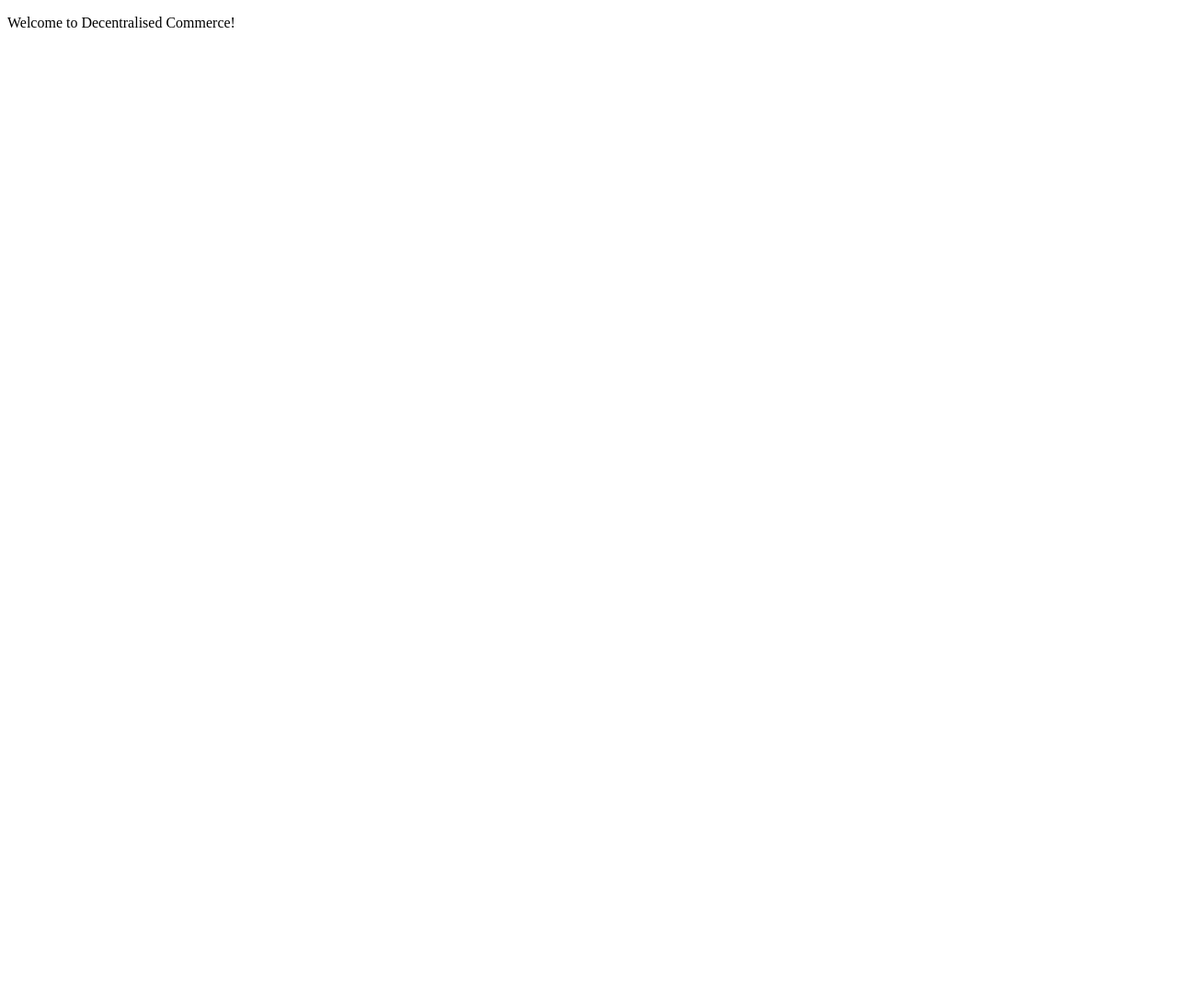
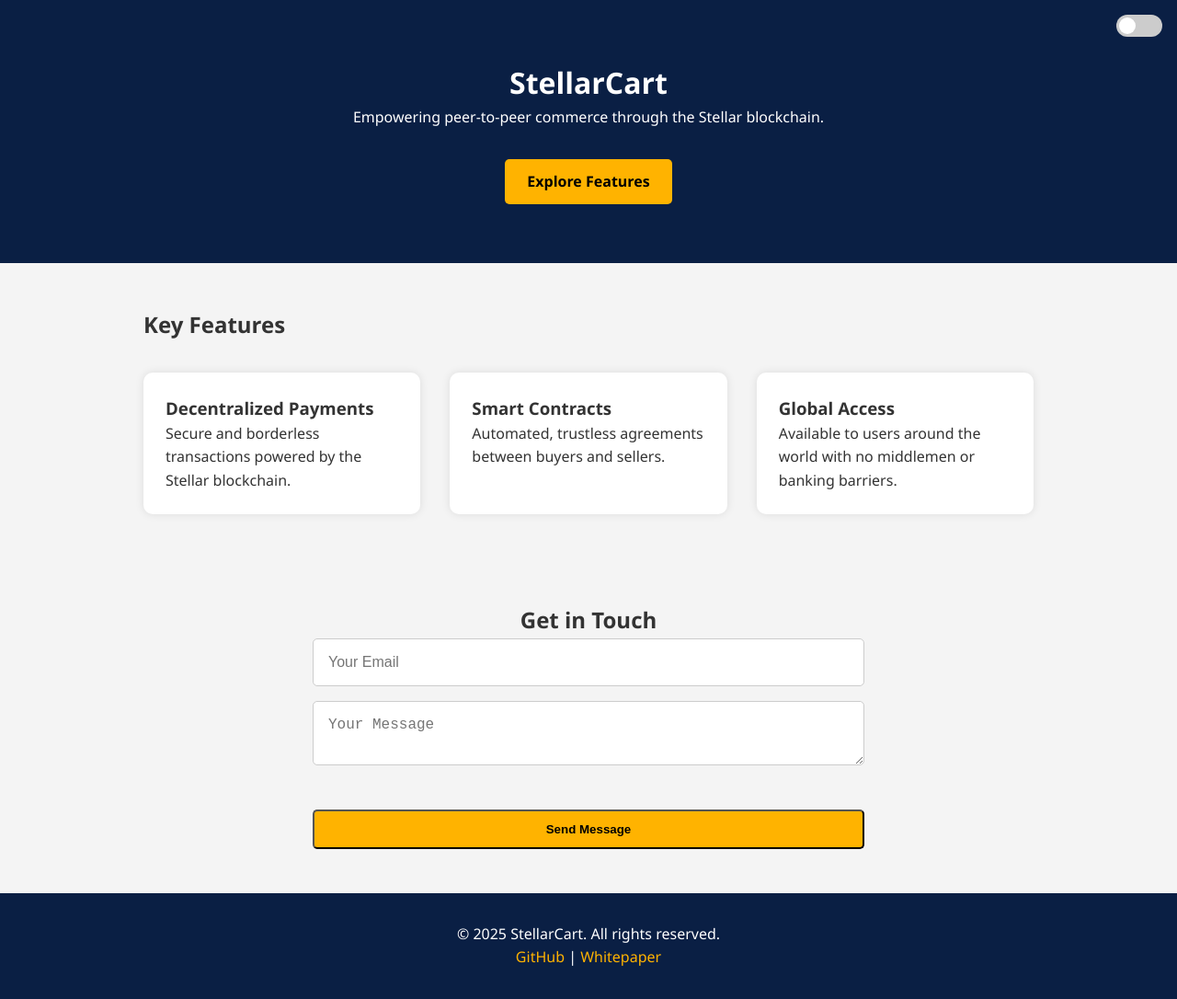
Before and after one commit to edrineasimwe/De-Com, a plain HTML site: page index.html in a window 1280 px wide. Shown: the whole page at 92% size. Before the commit the page ends 800 px from the top, so only its background shows below. Drawn offline with Linux system fonts and the light colour scheme.

Commit message:
Additional Code

```diff
--- a/index.html
+++ b/index.html
@@ -1,13 +1,57 @@
 <!DOCTYPE html>
 <html lang="en">
 <head>
-    <meta charset="UTF-8">
-    <meta name="viewport" content="width=device-width, initial-scale=1.0">
-    <title>Decentralised Commerce</title>
+  <meta charset="UTF-8" />
+  <meta name="viewport" content="width=device-width, initial-scale=1.0" />
+  <title>StellarCart - Decentralized E-Commerce</title>
+  <link rel="stylesheet" href="style.css" />
 </head>
 <body>
+  <div class="theme-toggle">
+    <label class="switch">
+      <input type="checkbox" id="themeSwitcher" />
+      <span class="slider round"></span>
+    </label>
+  </div>
 
-    <p>Welcome to Decentralised Commerce!</p>
+  <header>
+    <h1>StellarCart</h1>
+    <p>Empowering peer-to-peer commerce through the Stellar blockchain.</p>
+    <a href="#features" class="btn">Explore Features</a>
+  </header>
 
+  <section id="features">
+    <h2>Key Features</h2>
+    <div class="feature-grid">
+      <div class="feature">
+        <h3>Decentralized Payments</h3>
+        <p>Secure and borderless transactions powered by the Stellar blockchain.</p>
+      </div>
+      <div class="feature">
+        <h3>Smart Contracts</h3>
+        <p>Automated, trustless agreements between buyers and sellers.</p>
+      </div>
+      <div class="feature">
+        <h3>Global Access</h3>
+        <p>Available to users around the world with no middlemen or banking barriers.</p>
+      </div>
+    </div>
+  </section>
+
+  <section id="contact">
+    <h2>Get in Touch</h2>
+    <form id="contactForm">
+      <input type="email" placeholder="Your Email" required />
+      <textarea placeholder="Your Message" required></textarea>
+      <button type="submit" class="btn">Send Message</button>
+    </form>
+  </section>
+
+  <footer>
+    <p>© 2025 StellarCart. All rights reserved.</p>
+    <p><a href="https://github.com/yourrepo" target="_blank">GitHub</a> | <a href="#">Whitepaper</a></p>
+  </footer>
+
+  <script src="script.js"></script>
 </body>
 </html>
--- /dev/null
+++ b/script.js
@@ -0,0 +1,12 @@
+// Theme toggle
+const switcher = document.getElementById("themeSwitcher");
+switcher.addEventListener("change", () => {
+  document.body.classList.toggle("dark", switcher.checked);
+});
+
+// Contact form submission (placeholder)
+document.getElementById("contactForm").addEventListener("submit", function (e) {
+  e.preventDefault();
+  alert("Thanks for reaching out! We'll get back to you soon.");
+  this.reset();
+});
--- /dev/null
+++ b/style.css
@@ -0,0 +1,172 @@
+/* Global Reset */
+* {
+    box-sizing: border-box;
+    margin: 0;
+    padding: 0;
+    scroll-behavior: smooth;
+  }
+
+  /* Light Theme (default) */
+  body {
+    font-family: 'Segoe UI', sans-serif;
+    line-height: 1.6;
+    background-color: #f4f4f4;
+    color: #333;
+    transition: background 0.3s, color 0.3s;
+  }
+
+  body.dark {
+    background-color: #121212;
+    color: #eee;
+  }
+
+  /* Header */
+  header {
+    background: #0a1f44;
+    color: #fff;
+    text-align: center;
+    padding: 4rem 1rem;
+  }
+
+  body.dark header {
+    background: #1f1f1f;
+  }
+
+  /* Buttons */
+  .btn {
+    display: inline-block;
+    margin-top: 2rem;
+    padding: 0.75rem 1.5rem;
+    background: #ffb300;
+    color: #000;
+    text-decoration: none;
+    font-weight: bold;
+    border-radius: 5px;
+    transition: background 0.3s;
+  }
+
+  .btn:hover {
+    background: #e09e00;
+  }
+
+  /* Feature Section */
+  #features {
+    padding: 3rem 1rem;
+    max-width: 1000px;
+    margin: auto;
+  }
+
+  .feature-grid {
+    display: grid;
+    grid-template-columns: repeat(auto-fit, minmax(250px, 1fr));
+    gap: 2rem;
+    margin-top: 2rem;
+  }
+
+  .feature {
+    background: #fff;
+    padding: 1.5rem;
+    border-radius: 10px;
+    box-shadow: 0 0 10px rgba(0,0,0,0.1);
+  }
+
+  body.dark .feature {
+    background: #1e1e1e;
+    box-shadow: 0 0 10px rgba(255,255,255,0.05);
+  }
+
+  /* Contact Form */
+  #contact {
+    padding: 3rem 1rem;
+    text-align: center;
+  }
+
+  form {
+    max-width: 600px;
+    margin: 0 auto;
+    display: flex;
+    flex-direction: column;
+    gap: 1rem;
+  }
+
+  input, textarea {
+    padding: 1rem;
+    border: 1px solid #ccc;
+    border-radius: 5px;
+    font-size: 1rem;
+  }
+
+  body.dark input, body.dark textarea {
+    background: #2a2a2a;
+    border-color: #555;
+    color: #fff;
+  }
+
+  /* Footer */
+  footer {
+    text-align: center;
+    padding: 2rem 1rem;
+    background: #0a1f44;
+    color: #fff;
+  }
+
+  body.dark footer {
+    background: #1f1f1f;
+  }
+
+  footer a {
+    color: #ffb300;
+    text-decoration: none;
+  }
+
+  /* Theme Toggle */
+  .theme-toggle {
+    position: absolute;
+    top: 1rem;
+    right: 1rem;
+  }
+
+  .switch {
+    position: relative;
+    display: inline-block;
+    width: 50px;
+    height: 24px;
+  }
+
+  .switch input {
+    opacity: 0;
+    width: 0;
+    height: 0;
+  }
+
+  .slider {
+    position: absolute;
+    cursor: pointer;
+    background-color: #ccc;
+    border-radius: 34px;
+    top: 0;
+    left: 0;
+    right: 0;
+    bottom: 0;
+    transition: 0.4s;
+  }
+
+  .slider:before {
+    position: absolute;
+    content: "";
+    height: 18px;
+    width: 18px;
+    left: 3px;
+    bottom: 3px;
+    background-color: white;
+    transition: 0.4s;
+    border-radius: 50%;
+  }
+
+  input:checked + .slider {
+    background-color: #2196f3;
+  }
+
+  input:checked + .slider:before {
+    transform: translateX(26px);
+  }
```
